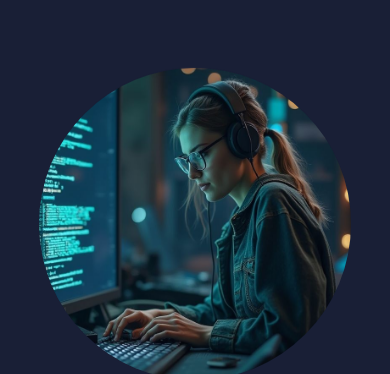
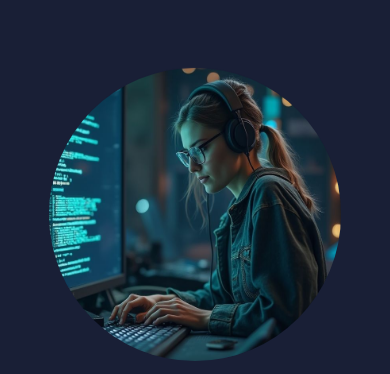
Before and after one commit to PavithraSharma14/PavithraSharma14.github.io, a plain HTML site: page index.html in a window 390 px wide. Shown: the part 60-434 px from the top of the page. Drawn offline with nearby package versions, Linux system fonts and the light colour scheme.

Commit message:
Update style.css

```diff
--- a/style.css
+++ b/style.css
@@ -474,8 +474,8 @@ span{
     }
 
     .home-img img {
-        width: 70vw;
-        height: 70vw
+        width: 40vw;
+        height: 40vw
         margin-top: 4rem;
     }
 
@@ -507,8 +507,8 @@ span{
     }
 
     .home-img img {
-        height: 80vw;
-        width: 80vw;
+        height: 75vw;
+        width: 75vw;
         margin-top: 8rem;
     }
 
```
